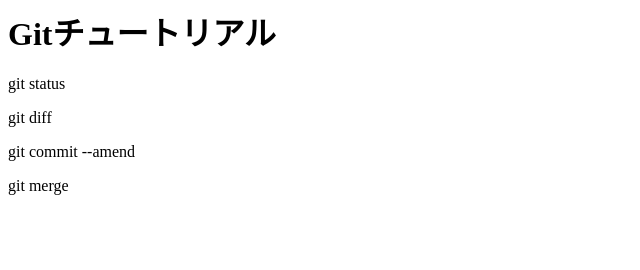
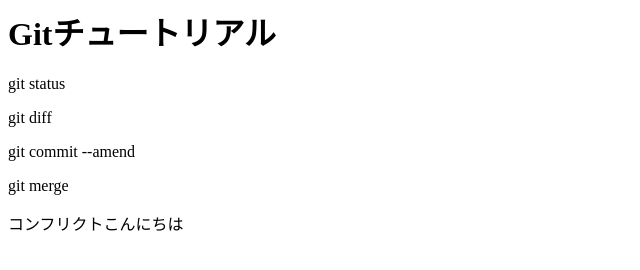
Before and after one commit to tanfumiy/git-nyumon, a plain HTML site: page index.html in a window 1280 px wide. Shown: the whole page, without its empty margins (0-640 px from the left). Drawn offline with Linux system fonts and the light colour scheme.

Commit message:
コンフリクトを追記

```diff
--- a/index.html
+++ b/index.html
@@ -3,3 +3,4 @@
 <p>git diff</p>
 <p>git commit --amend</p>
 <p>git merge</p>
+<p>コンフリクトこんにちは</p>
```
